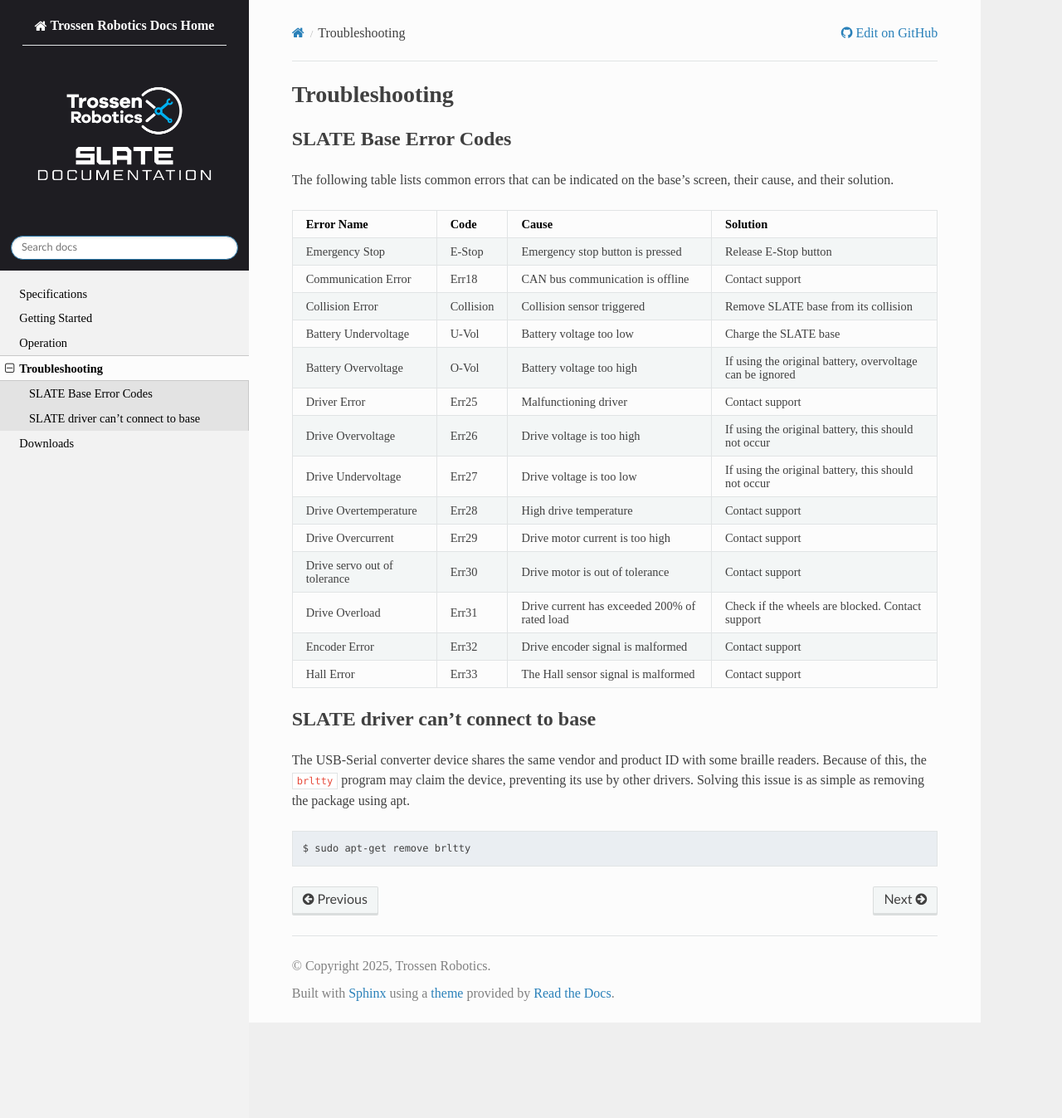
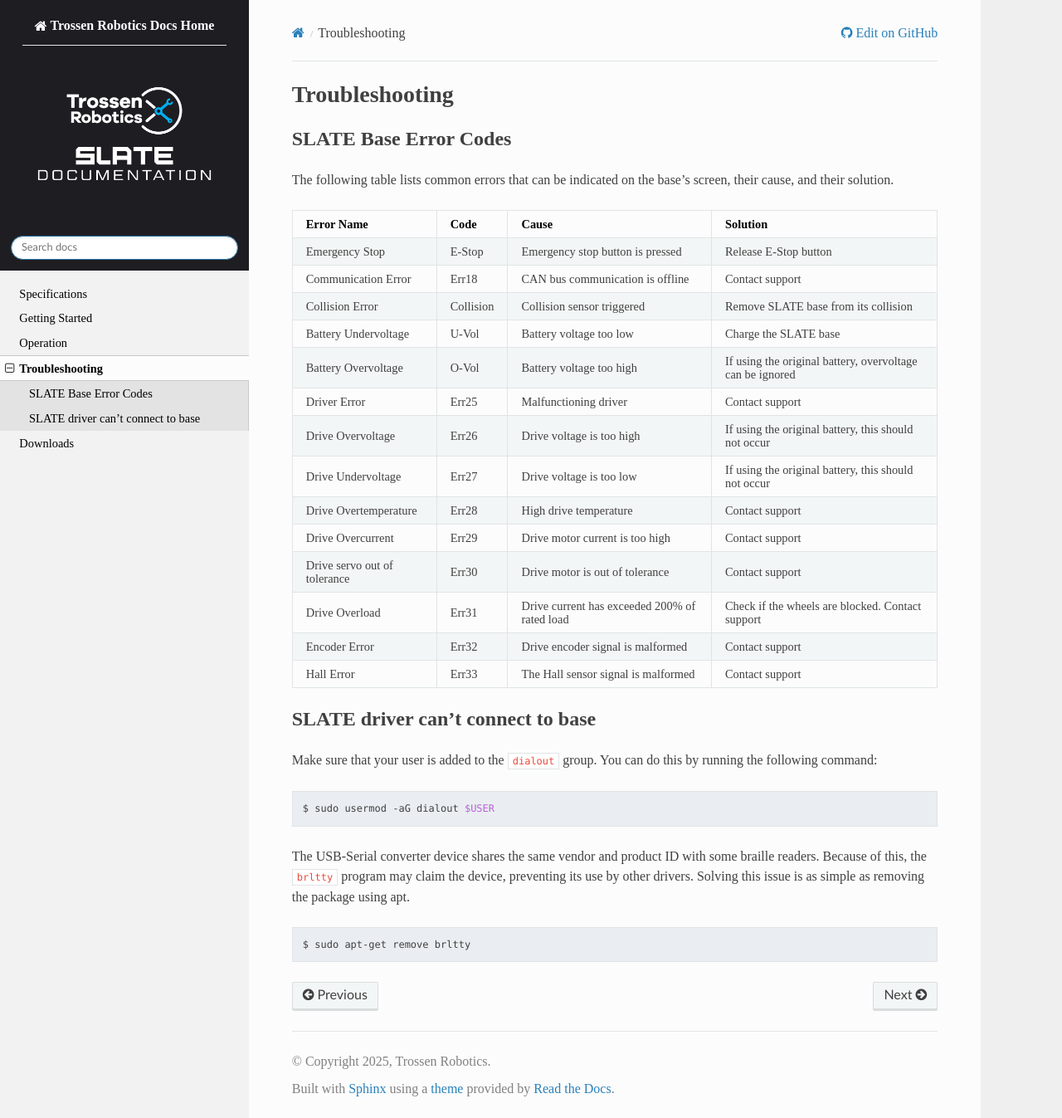
Before and after one commit to TrossenRobotics/slate_docs, a Sphinx documentation site: the page built from docs/troubleshooting.rst, in a window 1280 px wide and 1347 px high. Shown: the whole window at 83% size. Built offline with Sphinx 7.4.7 and the Read the Docs theme 3.1.0, drawn with Linux system fonts in a browser that asks for light colours; some web fonts are replaced.

Commit message:
Suggest dialout group

```diff
--- a/docs/troubleshooting.rst
+++ b/docs/troubleshooting.rst
@@ -32,6 +32,13 @@
 SLATE driver can't connect to base
 ==================================
 
+Make sure that your user is added to the ``dialout`` group.
+You can do this by running the following command:
+
+.. code-block:: bash
+
+  $ sudo usermod -aG dialout $USER
+
 The USB-Serial converter device shares the same vendor and product ID with some braille readers.
 Because of this, the ``brltty`` program may claim the device, preventing its use by other drivers.
 Solving this issue is as simple as removing the package using apt.
```
